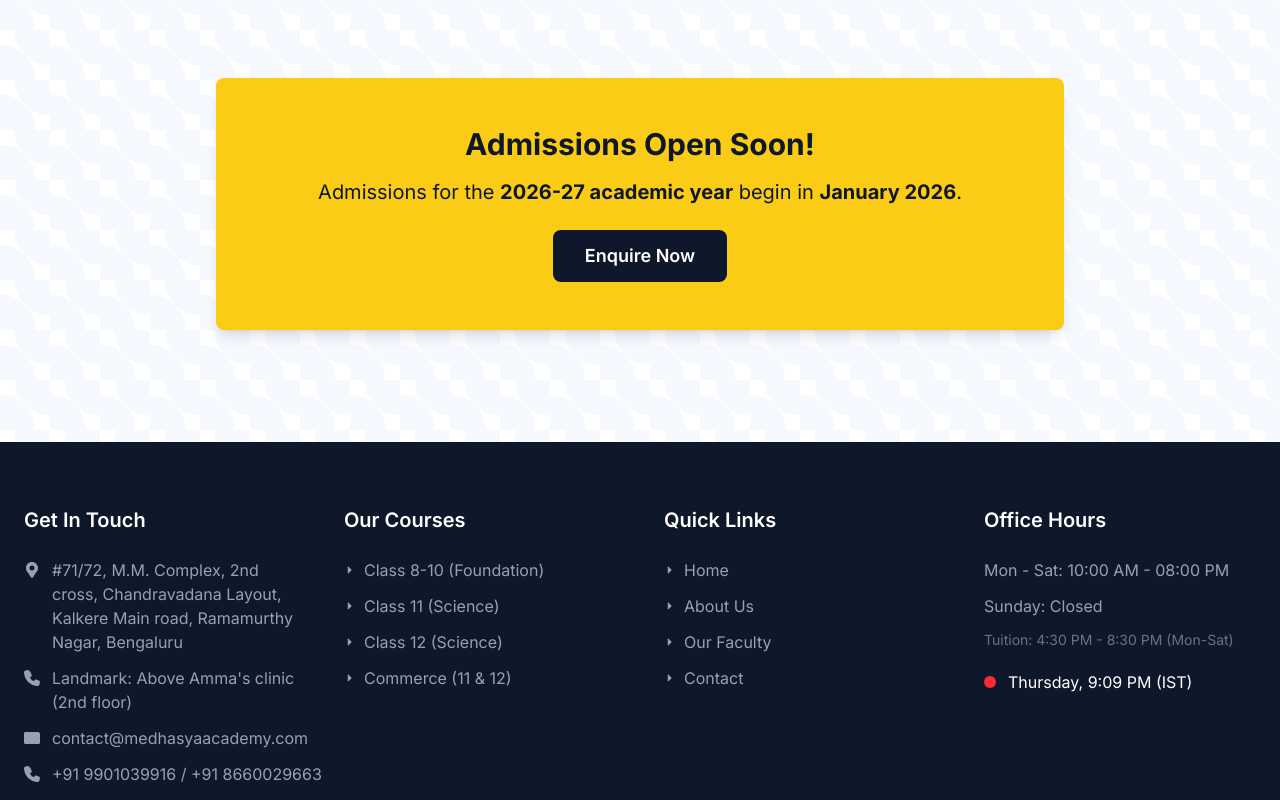
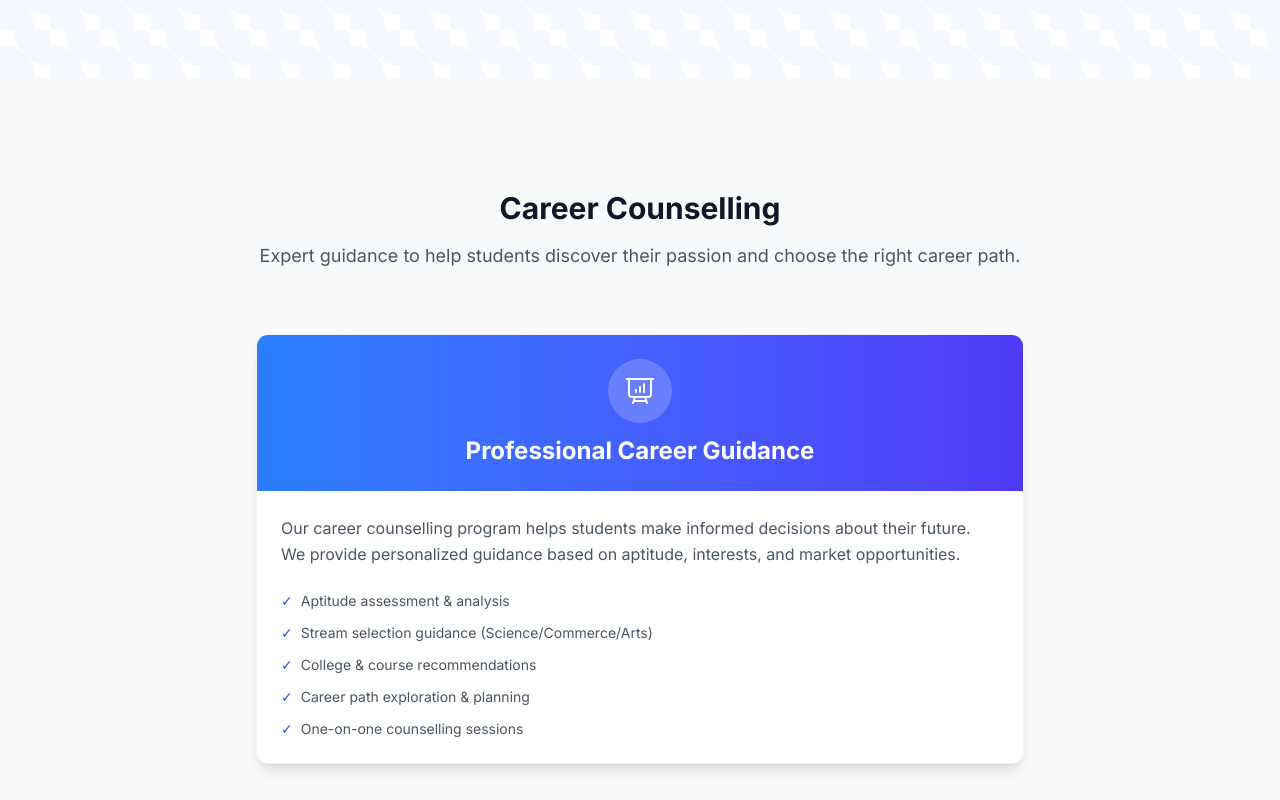
Before and after one commit to zubair-mallick/harsh_vardhan, a Next.js app: page /courses in a window 1280 px wide. Shown: the part 2520-3320 px from the top of the page. Built offline with nearby package versions, Linux system fonts and the light colour scheme.

Commit message:
update course details

```diff
--- a/src/app/courses/page.jsx
+++ b/src/app/courses/page.jsx
@@ -2,8 +2,8 @@
 
 export const metadata = {
   title: 'Courses for Classes 8-12 | CBSE, ICSE & State Board',
-  description: 'Explore structured learning programs for classes 8-12 at Medhasya Academy. Foundation courses, JEE/NEET preparation, Science & Commerce streams. Expert CBSE, ICSE & State Board coaching in Ramamurthy Nagar, Bengaluru.',
-  keywords: ['courses', 'class 8 tuition', 'class 9 tuition', 'class 10 boards', 'class 11 science', 'class 12 boards', 'JEE coaching', 'NEET coaching', 'commerce stream', 'cbse coaching', 'icse tuition', 'state board', 'mathematics tuition', 'physics coaching', 'chemistry tuition', 'accountancy classes', 'board exam preparation'],
+  description: 'Explore structured learning programs for classes 8-12 at Medhasya Academy. Foundation courses, KCET preparation, Science & Commerce streams. Expert CBSE, ICSE & State Board coaching in Ramamurthy Nagar, Bengaluru.',
+  keywords: ['courses', 'class 8 tuition', 'class 9 tuition', 'class 10 boards', 'class 11 science', 'class 12 boards', 'KCET coaching', 'commerce stream', 'cbse coaching', 'icse tuition', 'state board', 'mathematics tuition', 'physics coaching', 'chemistry tuition', 'accountancy classes', 'board exam preparation', 'career counselling'],
   alternates: {
     canonical: 'https://medhasya.com/courses',
   },
@@ -167,7 +167,7 @@
                     <span className="px-3 py-1 bg-blue-100 text-blue-700 rounded-full text-sm font-semibold">1st PU (State Board)</span>
                   </div>
                   <p className="text-gray-600 leading-relaxed mb-4">
-                    In-depth coaching for Physics, Chemistry, Math & Biology (PCM/PCB) for Class 11 board performance and JEE/NEET foundation.
+                    In-depth coaching for Physics, Chemistry, Math & Biology (PCM/PCB) for Class 11 board performance and KCET foundation.
                   </p>
                   <div className="space-y-2 mb-4">
                     <p className="text-sm font-semibold text-gray-700">Key Subjects:</p>
@@ -181,7 +181,7 @@
                   <ul className="space-y-2 text-sm text-gray-600">
                     <li className="flex items-start">
                       <span className="text-blue-600 mr-2">✓</span>
-                      <span>JEE/NEET foundation building</span>
+                      <span>KCET foundation building</span>
                     </li>
                     <li className="flex items-start">
                       <span className="text-blue-600 mr-2">✓</span>
@@ -225,7 +225,7 @@
                   <ul className="space-y-2 text-sm text-gray-600">
                     <li className="flex items-start">
                       <span className="text-blue-600 mr-2">✓</span>
-                      <span>JEE/NEET advanced preparation</span>
+                      <span>KCET advanced preparation</span>
                     </li>
                     <li className="flex items-start">
                       <span className="text-blue-600 mr-2">✓</span>
@@ -310,13 +310,60 @@
         </div>
       </section>
 
+      {/* Career Counselling Section */}
+      <section className="py-20 md:py-28 bg-gray-50">
+        <div className="container mx-auto px-6 max-w-6xl">
+          <h2 className="text-3xl font-bold text-center mb-4 text-brand-dark">Career Counselling</h2>
+          <p className="text-lg text-gray-600 text-center max-w-3xl mx-auto mb-16">
+            Expert guidance to help students discover their passion and choose the right career path.
+          </p>
+          <div className="bg-white rounded-xl shadow-lg border border-gray-100 overflow-hidden max-w-3xl mx-auto hover:shadow-2xl transition-all duration-300">
+            <div className="bg-gradient-to-r from-blue-500 to-indigo-600 p-6 text-center">
+              <div className="w-16 h-16 rounded-full bg-white/20 backdrop-blur-sm flex items-center justify-center mx-auto mb-3">
+                <svg className="w-8 h-8 text-white" xmlns="http://www.w3.org/2000/svg" fill="none" viewBox="0 0 24 24" strokeWidth="1.5" stroke="currentColor">
+                  <path strokeLinecap="round" strokeLinejoin="round" d="M3.75 3v11.25A2.25 2.25 0 006 16.5h2.25M3.75 3h-1.5m1.5 0h16.5m0 0h1.5m-1.5 0v11.25A2.25 2.25 0 0118 16.5h-2.25m-7.5 0h7.5m-7.5 0l-1 3m8.5-3l1 3m0 0l.5 1.5m-.5-1.5h-9.5m0 0l-.5 1.5M9 11.25v1.5M12 9v3.75m3-6v6" />
+                </svg>
+              </div>
+              <h3 className="text-2xl font-bold text-white">Professional Career Guidance</h3>
+            </div>
+            <div className="p-6">
+              <p className="text-gray-600 leading-relaxed mb-6">
+                Our career counselling program helps students make informed decisions about their future. We provide personalized guidance based on aptitude, interests, and market opportunities.
+              </p>
+              <ul className="space-y-3 text-sm text-gray-600">
+                <li className="flex items-start">
+                  <span className="text-blue-600 mr-2">✓</span>
+                  <span>Aptitude assessment & analysis</span>
+                </li>
+                <li className="flex items-start">
+                  <span className="text-blue-600 mr-2">✓</span>
+                  <span>Stream selection guidance (Science/Commerce/Arts)</span>
+                </li>
+                <li className="flex items-start">
+                  <span className="text-blue-600 mr-2">✓</span>
+                  <span>College & course recommendations</span>
+                </li>
+                <li className="flex items-start">
+                  <span className="text-blue-600 mr-2">✓</span>
+                  <span>Career path exploration & planning</span>
+                </li>
+                <li className="flex items-start">
+                  <span className="text-blue-600 mr-2">✓</span>
+                  <span>One-on-one counselling sessions</span>
+                </li>
+              </ul>
+            </div>
+          </div>
+        </div>
+      </section>
+
       {/* Admissions Section */}
       <section className="pb-20 md:pb-28">
         <div className="container mx-auto px-6 max-w-4xl">
           <div className="bg-brand-gold text-brand-dark py-12 px-6 rounded-lg text-center shadow-lg">
-            <h2 className="text-3xl font-bold mb-4">Admissions Open Soon!</h2>
+            <h2 className="text-3xl font-bold mb-4">Admissions Open!</h2>
             <p className="text-xl max-w-2xl mx-auto mb-6">
-              Admissions for the <strong>2026-27 academic year</strong> begin in <strong>January 2026</strong>.
+              Admissions for the <strong>2026-27 academic year</strong> are now open. Enroll today!
             </p>
             <Link href="/contact" className="bg-brand-dark text-white px-8 py-3 rounded-lg font-semibold text-lg hover:bg-gray-800 transition-colors inline-block">
               Enquire Now
--- a/src/app/gallery/page.jsx
+++ b/src/app/gallery/page.jsx
@@ -52,24 +52,24 @@
                 width={600}
                 height={400}
                 className="w-full h-64 object-cover"
-                style={{ objectPosition: 'center 15%' }}
+                style={{ objectPosition: 'center 25%' }}
               />
               <div className="p-4">
                 <p className="text-gray-600">Dedicated mentors guiding students to success.</p>
               </div>
             </div>
 
-            {/* Academy Front - First Impression */}
+            {/* Study Area */}
             <div className="bg-white rounded-lg shadow-lg overflow-hidden transition-transform duration-300 hover:scale-105">
               <Image
-                src="/Gallery/front.jpg.jpeg"
-                alt="Academy Front View"
+                src="/Gallery/desk2.jpg.jpeg"
+                alt="Study Area"
                 width={600}
                 height={400}
-                className="w-full h-64 object-contain bg-gray-50"
+                className="w-full h-64 object-cover object-center"
               />
               <div className="p-4">
-                <p className="text-gray-600">Welcome to Medhasya Academy.</p>
+                <p className="text-gray-600">Dedicated study spaces.</p>
               </div>
             </div>
 
@@ -101,20 +101,6 @@
               </div>
             </div>
 
-            {/* Teaching Board - Learning in Action */}
-            <div className="bg-white rounded-lg shadow-lg overflow-hidden transition-transform duration-300 hover:scale-105">
-              <Image
-                src="/Gallery/board2.jpeg"
-                alt="Teaching Board"
-                width={600}
-                height={400}
-                className="w-full h-64 object-cover object-center"
-              />
-              <div className="p-4">
-                <p className="text-gray-600">Interactive learning sessions.</p>
-              </div>
-            </div>
-
             {/* Study Desks */}
             <div className="bg-white rounded-lg shadow-lg overflow-hidden transition-transform duration-300 hover:scale-105">
               <Image
@@ -126,20 +112,6 @@
               />
               <div className="p-4">
                 <p className="text-gray-600">Comfortable study desks for focused learning.</p>
-              </div>
-            </div>
-
-            {/* Study Area */}
-            <div className="bg-white rounded-lg shadow-lg overflow-hidden transition-transform duration-300 hover:scale-105">
-              <Image
-                src="/Gallery/desk2.jpg.jpeg"
-                alt="Study Area"
-                width={600}
-                height={400}
-                className="w-full h-64 object-cover object-center"
-              />
-              <div className="p-4">
-                <p className="text-gray-600">Dedicated study spaces.</p>
               </div>
             </div>
 
@@ -185,6 +157,20 @@
               </div>
             </div>
 
+            {/* Academy Front */}
+            <div className="bg-white rounded-lg shadow-lg overflow-hidden transition-transform duration-300 hover:scale-105">
+              <Image
+                src="/Gallery/front.jpg.jpeg"
+                alt="Academy Front View"
+                width={600}
+                height={400}
+                className="w-full h-64 object-contain bg-gray-50"
+              />
+              <div className="p-4">
+                <p className="text-gray-600">Welcome to Medhasya Academy.</p>
+              </div>
+            </div>
+
             {/* Decor */}
             <div className="bg-white rounded-lg shadow-lg overflow-hidden transition-transform duration-300 hover:scale-105">
               <Image
@@ -199,6 +185,20 @@
               </div>
             </div>
 
+            {/* Teaching Board */}
+            <div className="bg-white rounded-lg shadow-lg overflow-hidden transition-transform duration-300 hover:scale-105">
+              <Image
+                src="/Gallery/board2.jpeg"
+                alt="Teaching Board"
+                width={600}
+                height={400}
+                className="w-full h-64 object-cover object-center"
+              />
+              <div className="p-4">
+                <p className="text-gray-600">Interactive learning sessions.</p>
+              </div>
+            </div>
+
           </div>
         </div>
       </section>
```
